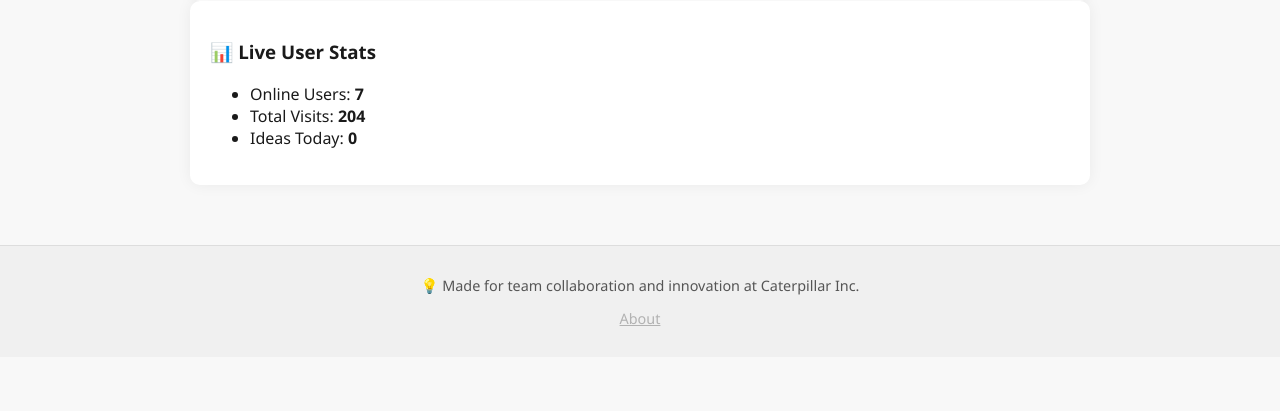
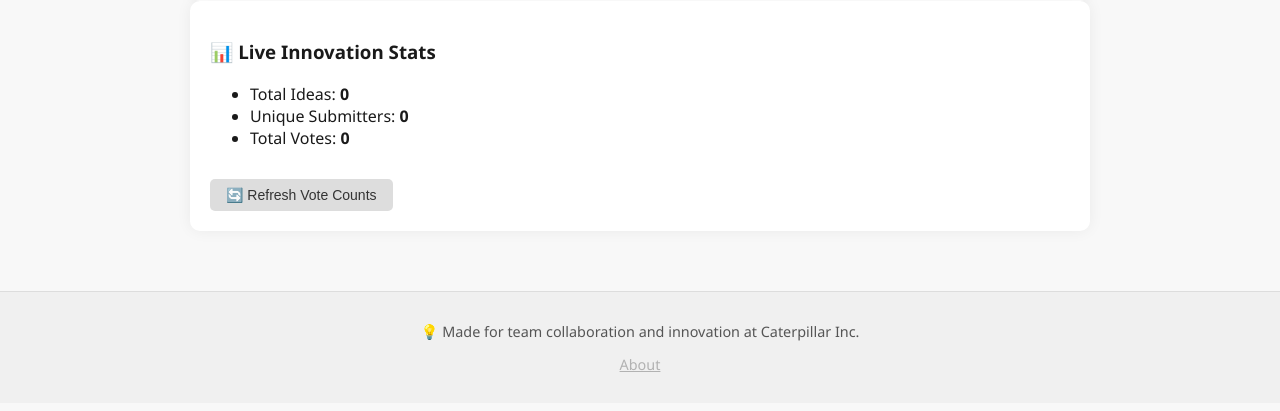
Before and after one commit to siva-sudhan/innovation_portal, a Flask app: page /admin/ in a window 1280 px wide. Shown: the part 338-749 px from the top of the page. Run offline with Flask 3, Linux system fonts and the light colour scheme; the visitor is signed in with stand-in values (Sample User, id 1); some libraries are stand-ins or nearby versions.

Commit message:
Add admin vote refresh and accurate live stats

```diff
--- a/app/templates/admin/admin_dashboard.html
+++ b/app/templates/admin/admin_dashboard.html
@@ -47,11 +47,15 @@
   </div>
 
   <div class="card live-stats fade-in">
-    <h3>📊 Live User Stats</h3>
+    <h3>📊 Live Innovation Stats</h3>
     <ul class="stats-list">
-      <li>Online Users: <strong>{{ live_stats.online_users }}</strong></li>
-      <li>Total Visits: <strong>{{ live_stats.total_visits }}</strong></li>
-      <li>Ideas Today: <strong>{{ live_stats.today_ideas }}</strong></li>
+      <li>Total Ideas: <strong>{{ live_stats.ideas }}</strong></li>
+      <li>Unique Submitters: <strong>{{ live_stats.users }}</strong></li>
+      <li>Total Votes: <strong>{{ live_stats.votes }}</strong></li>
     </ul>
+    <form action="{{ url_for('admin.refresh_votes') }}" method="post" class="refresh-form">
+      <input type="hidden" name="csrf_token" value="{{ csrf_token() }}">
+      <button type="submit" class="btn btn-secondary">🔄 Refresh Vote Counts</button>
+    </form>
   </div>
 {% endblock %}
--- a/app/views/admin.py
+++ b/app/views/admin.py
@@ -1,7 +1,7 @@
 # File: app/views/admin.py
 
 from flask import Blueprint, render_template, session, redirect, url_for, flash, request, send_file
-from app.models import db, Idea, Event
+from app.models import db, Idea, Event, Vote
 from app.auth import is_admin
 from app.forms import EventForm
 import random
@@ -42,11 +42,11 @@ def admin_dashboard():
             users_data[idea.submitter]['count'] += 1
             users_data[idea.submitter]['ideas'].append(idea)
 
-    # Simulated live stats
+    # Live stats based on current data
     live_stats = {
-        'online_users': 7,
-        'total_visits': 204,
-        'today_ideas': Idea.query.filter(Idea.timestamp >= datetime.utcnow().date()).count()
+        'ideas': Idea.query.count(),
+        'users': Idea.query.with_entities(Idea.submitter).distinct().count(),
+        'votes': Vote.query.count(),
     }
 
     return render_template("admin/admin_dashboard.html", user_stats=users_data, live_stats=live_stats)
@@ -120,6 +120,16 @@ def export_all_data():
     output.seek(0)
 
     return send_file(output, as_attachment=True, download_name='raw_idea_data.json')
+
+
+@admin_bp.route('/refresh-votes', methods=['POST'])
+def refresh_votes():
+    """Recalculate vote totals for all ideas."""
+    for idea in Idea.query.all():
+        idea.votes = Vote.query.filter_by(idea_id=idea.id).count()
+    db.session.commit()
+    flash('Vote counts refreshed.', 'success')
+    return redirect(url_for('admin.admin_dashboard'))
 
 
 @admin_bp.route('/events/new', methods=['GET', 'POST'])
```
